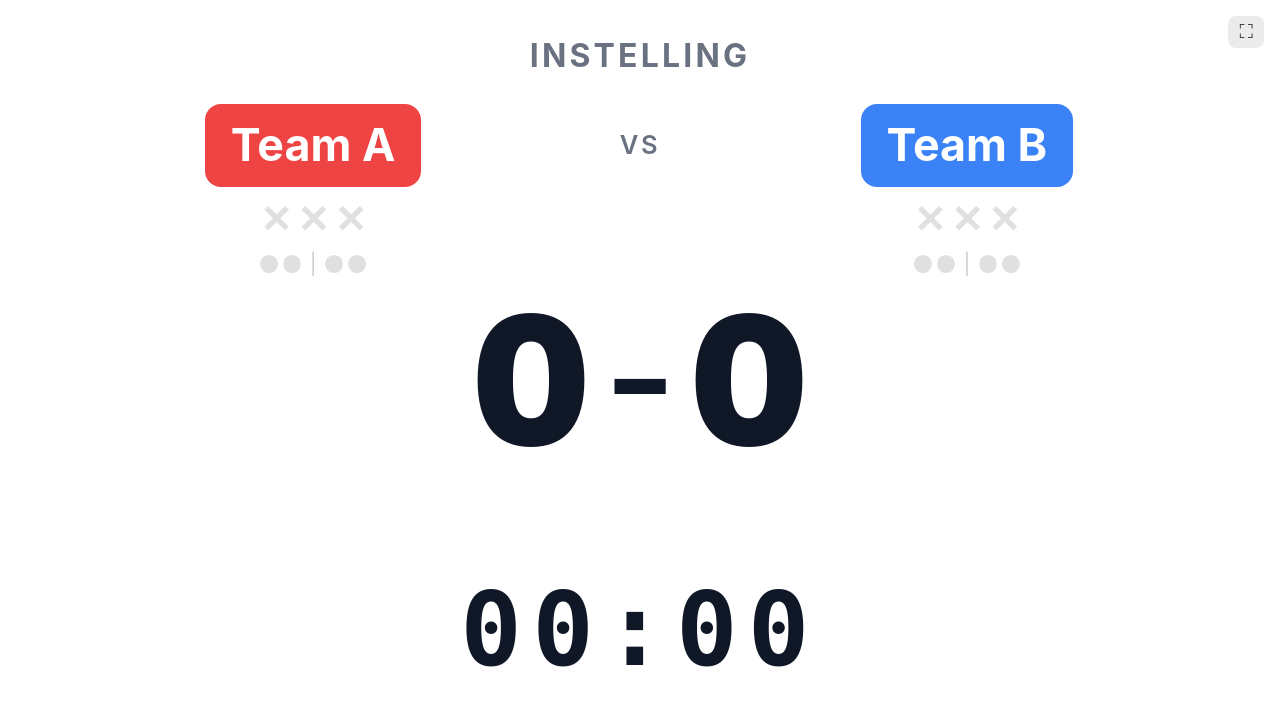
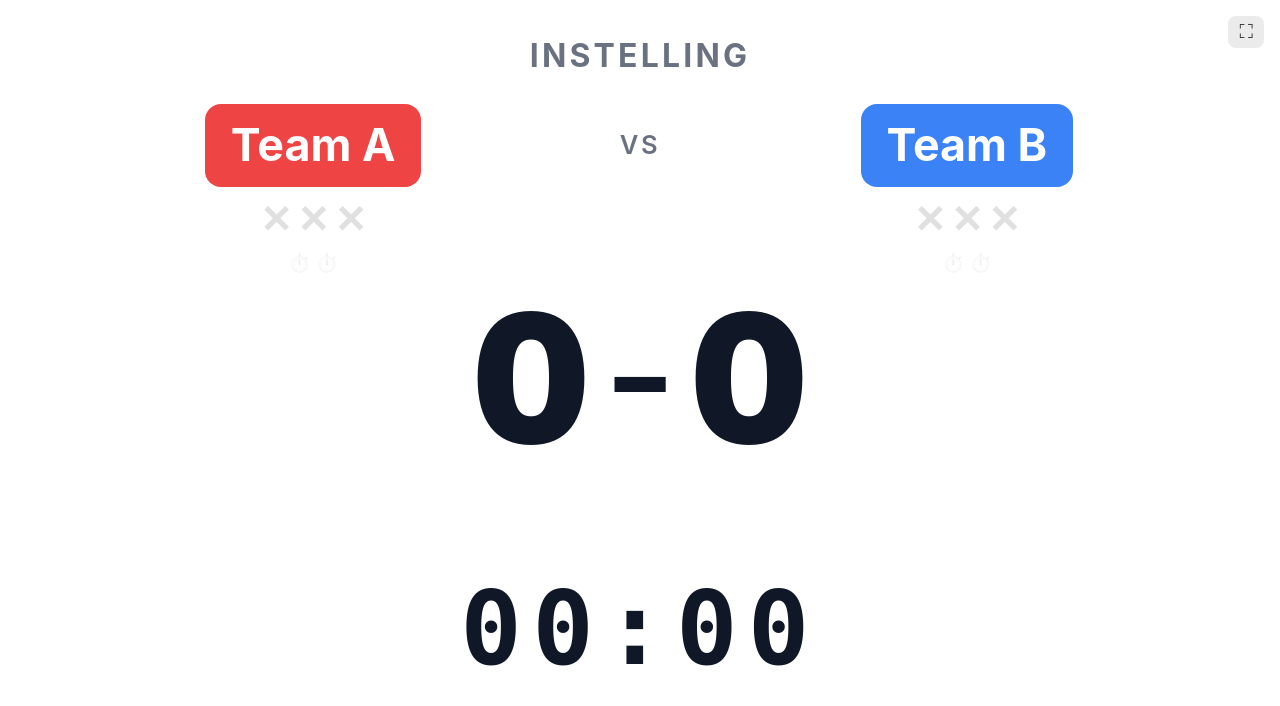
Before and after one commit to arnedesmedt/krachtbal-scoreboard, a React (Vite) app: page /#/presentation in a window 1280 px wide. Shown: the top 706 px of the page. Built offline with nearby package versions, Linux system fonts and the light colour scheme.

Commit message:
feat: show only 2 timer icons for current half rest minutes
- Replace green bullets with timer icons (⏱️)
- Show only current half rest minutes instead of all 4
- Timer icons are blue when taken, greyed out when not taken
- Automatically resets when second half starts

```diff
--- a/src/components/presentation/ScoreBoard.tsx
+++ b/src/components/presentation/ScoreBoard.tsx
@@ -20,38 +20,24 @@ function PenaltyXs({ count, size, theme = 'light' }: { count: number; size: stri
   );
 }
 
-function RestMinuteIcons({ firstHalf, secondHalf, theme = 'light' }: { firstHalf: number; secondHalf: number; theme?: 'light' | 'dark' }) {
-  const takenColor = '#22c55e'; // green-500
+function RestMinuteIcons({ currentHalf, theme = 'light' }: { currentHalf: number; theme?: 'light' | 'dark' }) {
+  const takenColor = '#3b82f6'; // blue-500
   const emptyColor = theme === 'dark' ? 'rgba(255,255,255,0.15)' : 'rgba(0,0,0,0.12)';
-  const dividerColor = theme === 'dark' ? 'rgba(255,255,255,0.25)' : 'rgba(0,0,0,0.2)';
   const MAX_PER_HALF = 2;
-  const dotSize = '1.4vw';
+  const iconSize = '1.4vw';
   return (
     <div className="flex gap-[0.4vw] justify-center items-center mt-[0.6vh]">
       {Array.from({ length: MAX_PER_HALF }).map((_, i) => (
         <span
-          key={`f${i}`}
+          key={`timer${i}`}
           style={{
-            display: 'inline-block',
-            width: dotSize,
-            height: dotSize,
-            borderRadius: '50%',
-            backgroundColor: i < firstHalf ? takenColor : emptyColor,
+            fontSize: iconSize,
+            color: i < currentHalf ? takenColor : emptyColor,
+            lineHeight: 1,
           }}
-        />
-      ))}
-      <span style={{ fontSize: '1.6vw', color: dividerColor, margin: '0 0.3vw', lineHeight: 1 }}>|</span>
-      {Array.from({ length: MAX_PER_HALF }).map((_, i) => (
-        <span
-          key={`s${i}`}
-          style={{
-            display: 'inline-block',
-            width: dotSize,
-            height: dotSize,
-            borderRadius: '50%',
-            backgroundColor: i < secondHalf ? takenColor : emptyColor,
-          }}
-        />
+        >
+          ⏱️
+        </span>
       ))}
     </div>
   );
@@ -90,14 +76,14 @@ export function ScoreBoard({ payload, theme = 'light' }: ScoreBoardProps) {
         {/* Row 2: penalty X's + referee centered under vs */}
         <div className="flex flex-col items-center">
           <PenaltyXs count={payload.penaltiesA} size="3vw" theme={theme} />
-          <RestMinuteIcons firstHalf={payload.restMinutesUsedA.FIRST_HALF} secondHalf={payload.restMinutesUsedA.SECOND_HALF} theme={theme} />
+          <RestMinuteIcons currentHalf={payload.phase === 'SECOND_HALF' ? payload.restMinutesUsedA.SECOND_HALF : payload.restMinutesUsedA.FIRST_HALF} theme={theme} />
         </div>
         <div className={`flex flex-col items-center justify-center ${textMuted}`} style={{ fontSize: '1.5vw', padding: '0 1vw' }}>
           {payload.referee ? <span>{`Scheidsrechter: ${payload.referee}`}</span> : ''}
         </div>
         <div className="flex flex-col items-center">
           <PenaltyXs count={payload.penaltiesB} size="3vw" theme={theme} />
-          <RestMinuteIcons firstHalf={payload.restMinutesUsedB.FIRST_HALF} secondHalf={payload.restMinutesUsedB.SECOND_HALF} theme={theme} />
+          <RestMinuteIcons currentHalf={payload.phase === 'SECOND_HALF' ? payload.restMinutesUsedB.SECOND_HALF : payload.restMinutesUsedB.FIRST_HALF} theme={theme} />
         </div>
       </div>
       <div className="flex items-center justify-center leading-none" style={{ fontSize: '14vw', gap: '2vw' }}>
```
Also changed, not shown: .claude-code-gui/settings.json (added).
